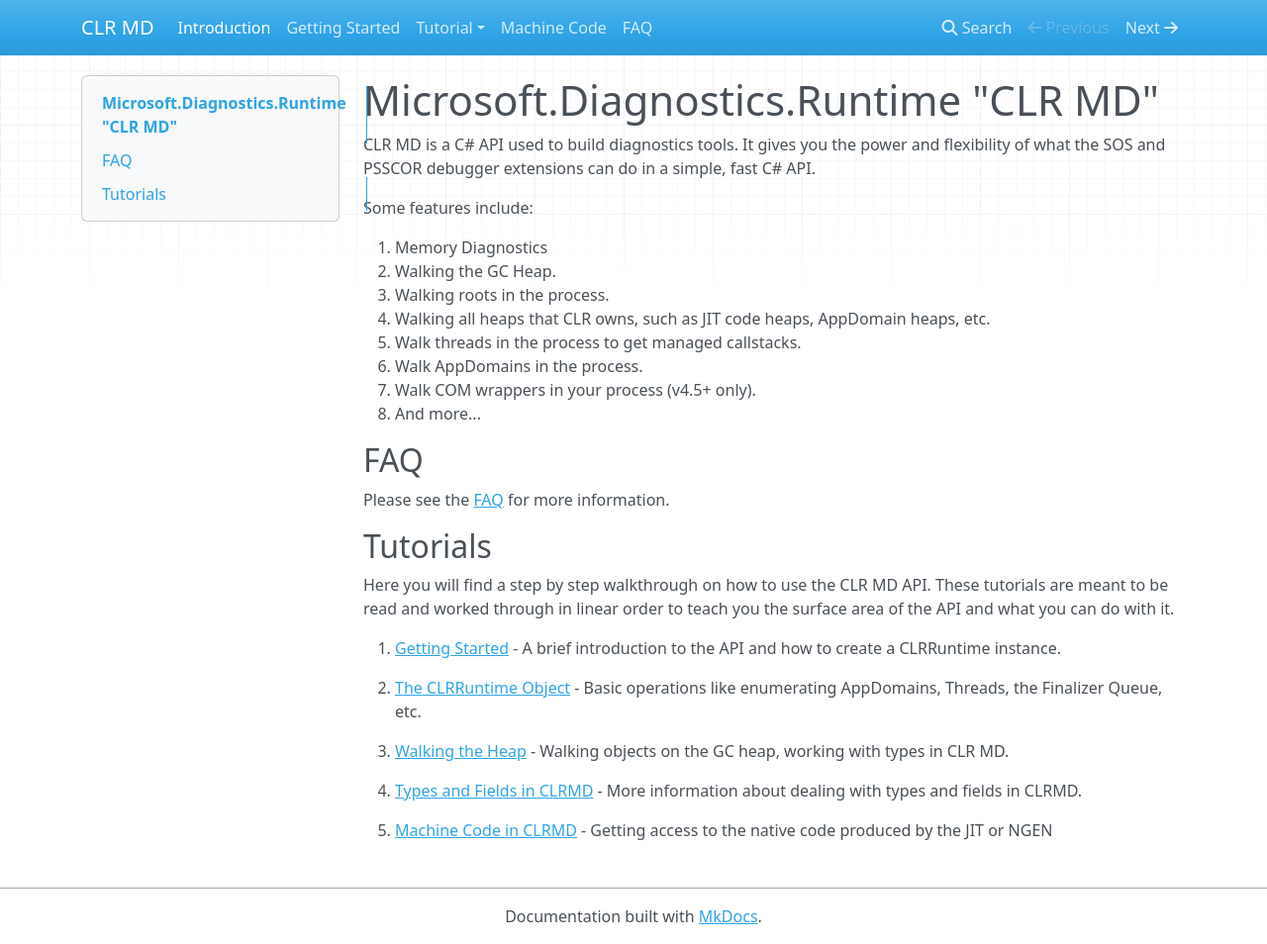
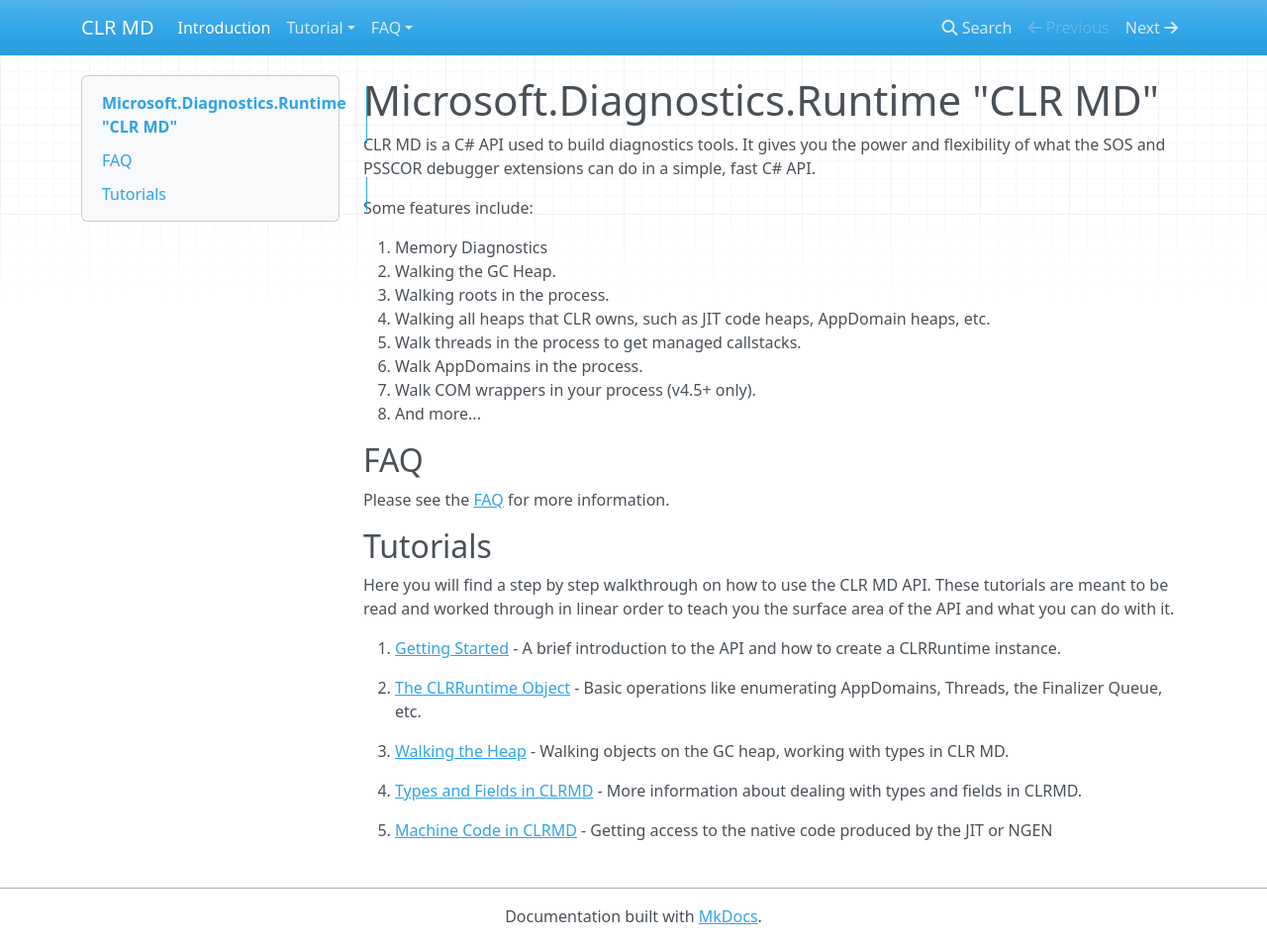
Before and after one commit to terrajobst/experimentation, an MkDocs documentation site: the page built from Documentation/index.md, in a window 1280 px wide and 954 px high. Shown: the whole window at 99% size. Built offline with MkDocs 1.6.1, drawn with Linux system fonts in a browser that asks for light colours; nearby versions of some CDN libraries; old or Windows-style settings are respelled for this version of MkDocs; part of the change alters nothing that is shown.

Commit message:
Fix section issues

```diff
--- a/mkdocs.yml
+++ b/mkdocs.yml
@@ -2,9 +2,9 @@ site_name: CLR MD
 docs_dir: Documentation
 pages:
 - ['index.md', 'Introduction']
-- ['GettingStarted.md', 'Getting Started']
+- ['GettingStarted.md', 'Tutorial', 'Getting Started']
 - ['ClrRuntime.md', 'Tutorial', 'ClrRuntime']
 - ['WalkingTheHeap.md', 'Tutorial', 'Walking the Heap']
 - ['TypesAndFields.md', 'Tutorial', 'Types and Fields']
-- ['MachineCode.md', 'Machine Code']
-- ['FAQ.md', 'FAQ']
+- ['MachineCode.md', 'Tutorial', 'Machine Code']
+- ['FAQ.md', 'FAQ', 'FAQ']
```
